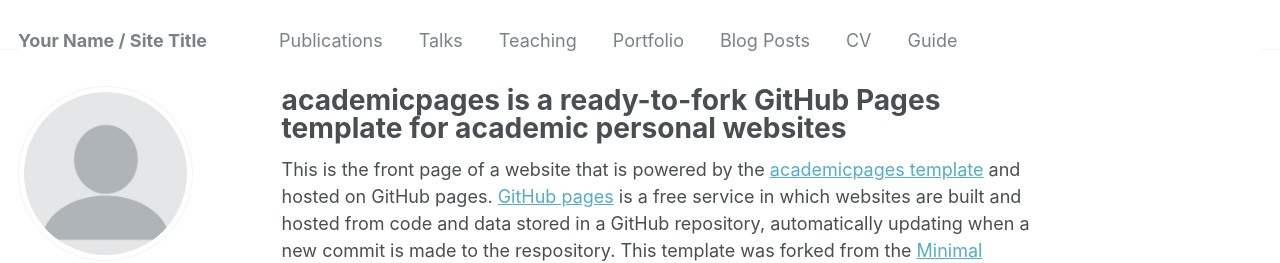
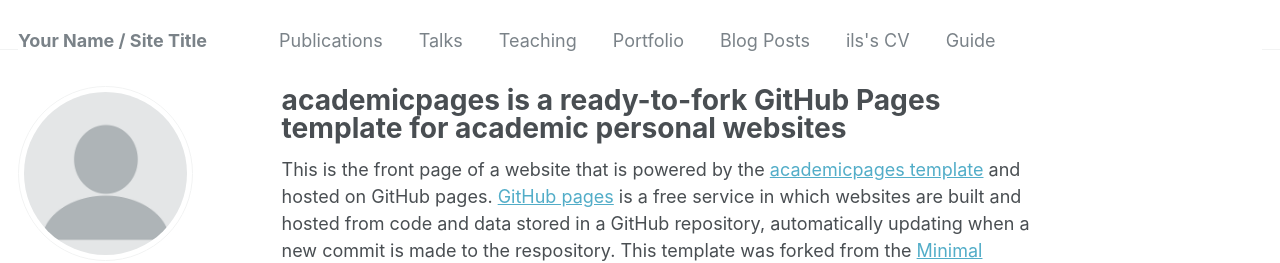
Before and after one commit to ils8/ils8.github.io, a Jekyll site: the page built from _pages/about.md, in a window 1280 px wide. Shown: the top 263 px of the page. Built offline with Jekyll 4.4.1, drawn with Linux system fonts in a browser that asks for light colours; some web fonts are replaced.

Commit message:
Update navigation.yml cv title

```diff
--- a/_data/navigation.yml
+++ b/_data/navigation.yml
@@ -15,7 +15,7 @@ main:
   - title: "Blog Posts"
     url: /year-archive/
 
-  - title: "CV"
+  - title: "ils's CV"
     url: /cv/
 
   - title: "Guide"
```
